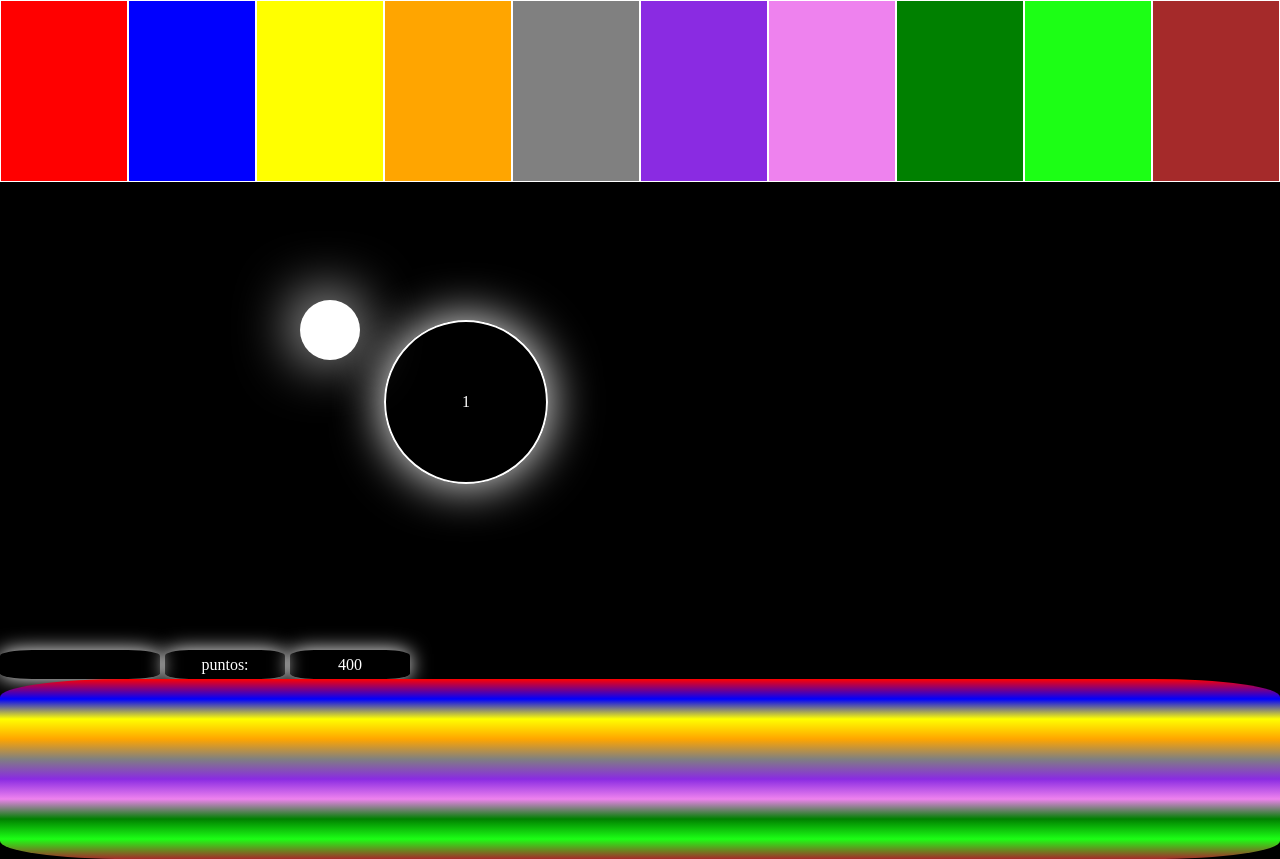
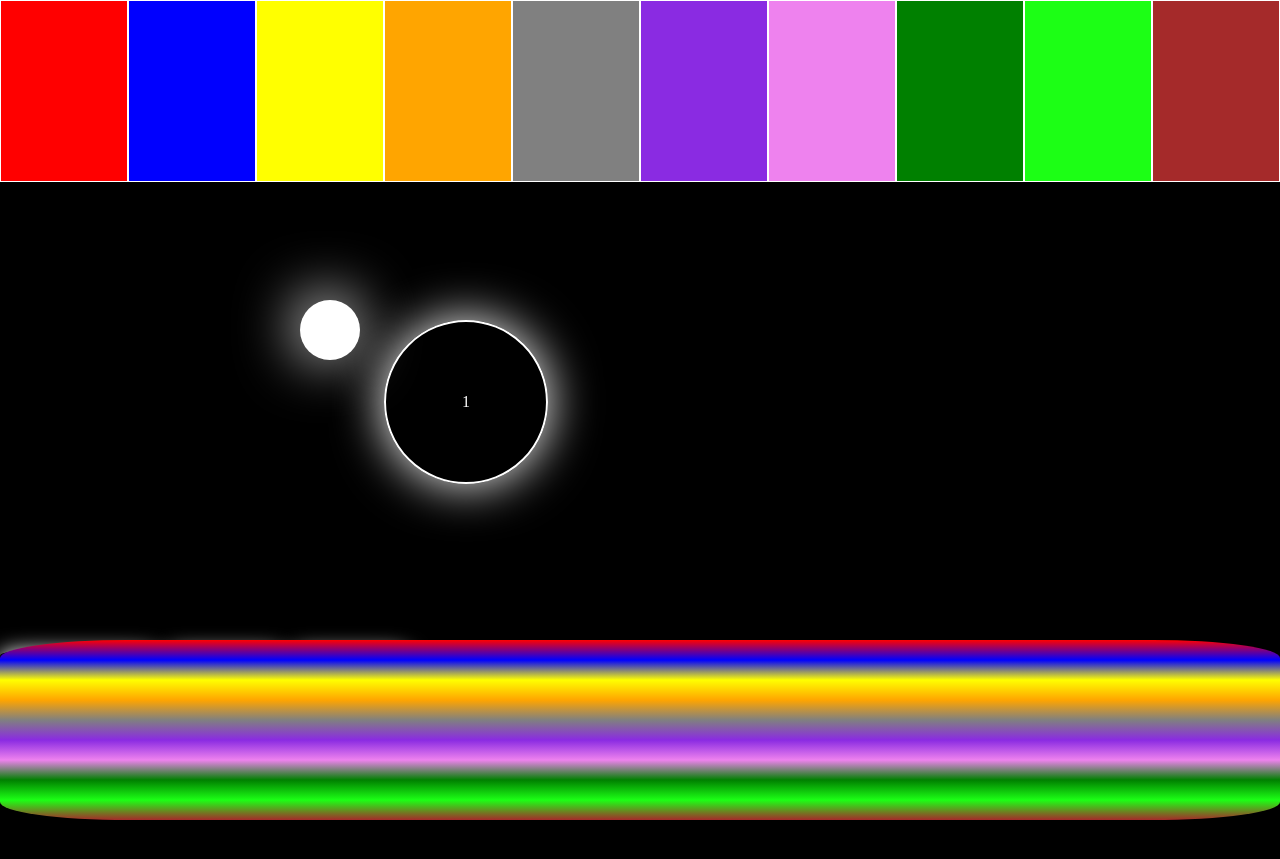
Before and after one commit to wilki-B/wilki-B.github.io, a plain HTML site: page index.html in a window 1280 px wide. After the commit the page ends 820 px from the top, so only its background shows below. Drawn offline with Linux system fonts and the light colour scheme.

Commit message:
Update colores.css

```diff
--- a/colores.css
+++ b/colores.css
@@ -1,8 +1,14 @@
 body {
     background: black;
+    width: 100%;
+    height: 100%;
+}
+html {
+
+width: 100%;
+    height: 100%;
 
 }
-
 
 
 
@@ -33,7 +39,7 @@ width: 100%;
 height:180px ;
 position: absolute;
 left: 0px;
-top: 679px;
+top: 80%;
 z-index: 1;
 border-radius: 10%;
 
```
